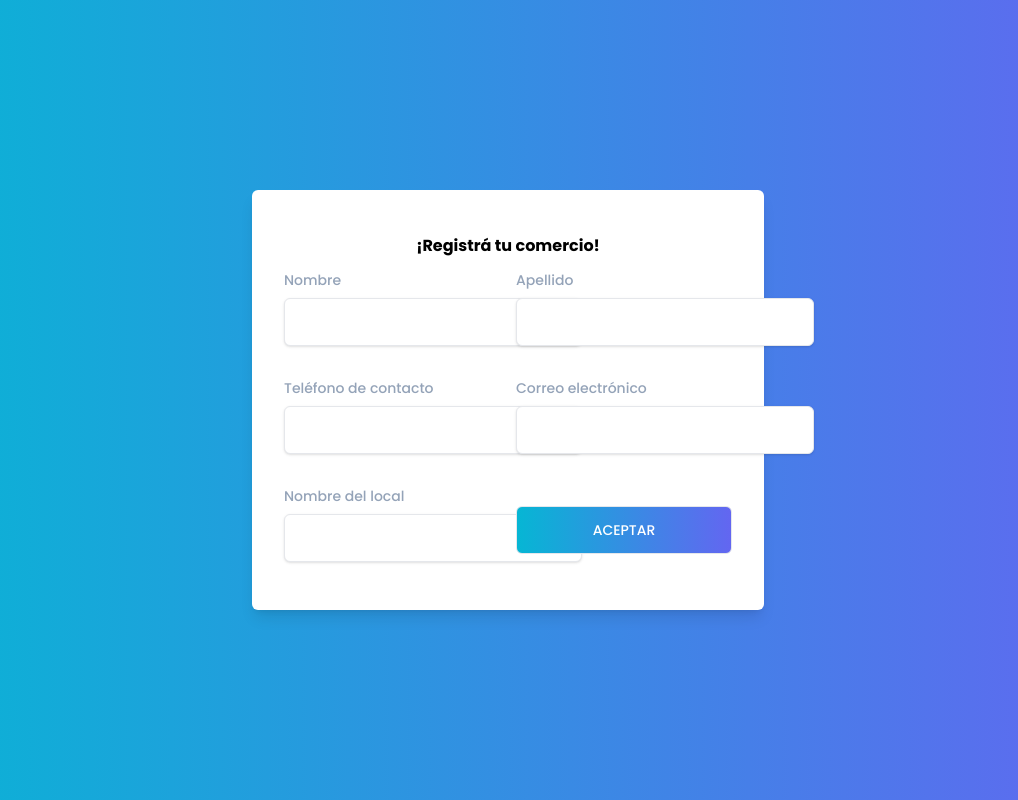
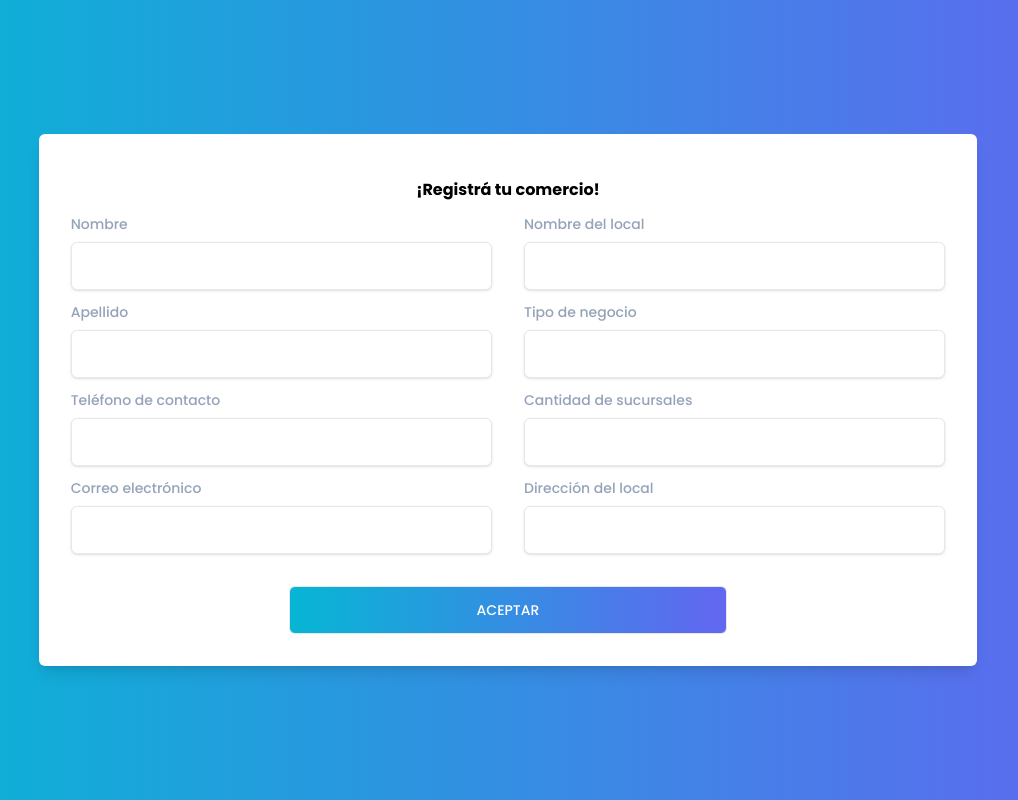
Before and after one commit to DiegoSantelices10/DyP_Aplicacion_Web, a Next.js app in the folder appweb/: page /signUp in a window 1280 px wide. Shown: the whole page, without its empty margins (132-1150 px from the left). Built offline with nearby package versions, Linux system fonts and the light colour scheme.

Commit message:
Update signUp.js

```diff
--- a/appweb/pages/signUp.js
+++ b/appweb/pages/signUp.js
@@ -8,74 +8,116 @@ export default function SignUp() {
 
 
         <div className="grid content-center rounded-md shadow-lg bg-white w-full
-          h-full p-8 lg:w-1/2 lg:h-auto md:w-11/12 md:h-auto">
+          h-full p-8 lg:w-11/12 lg:h-auto md:w-11/12 md:h-auto">
           <div className="w-auto mx-auto py-3">
             <h1 className="font-bold"> ¡Registrá tu comercio!</h1>
           </div>
 
 
-          <form className="font-poppins grid grid-cols-2 gap-4">
+          <form className="font-poppins grid grid-cols-2 gap-x-8">
+
             <div>
               <label className="block mb-2 text-sm  text-slate-400" htmlFor="nombre">
                 Nombre
               </label>
               <input
-                className="h-12 px-3 py-2 text-sm leading-tight text-gray-700 border
+                className="w-full h-12 px-3 py-2 text-sm leading-tight text-gray-700 border
                            rounded-md shadow appearance-none focus:outline-none focus:shadow-outline"
                 id="nombre"
                 type="text"
                 placeholder=""
               />
             </div>
-            <div className="mb-1">
+
+
+            <div >
+              <label className="block mb-2 text-sm  text-slate-400" htmlFor="nomblocal">
+                Nombre del local
+              </label>
+              <input
+                className="w-full h-12 px-3 py-2 mb-3 text-sm leading-tight text-gray-700 border
+                     rounded-md shadow appearance-none focus:outline-none focus:shadow-outline"
+                id="nomblocal"
+                type="text"
+                placeholder=""
+              />
+            </div>
+
+
+
+            <div>
               <label className="block mb-2 text-sm  text-slate-400" htmlFor="apellido">
                 Apellido
               </label>
               <input
-                className="h-12 px-3 py-2 mb-3 text-sm leading-tight text-gray-700 border
+                className="w-full h-12 px-3 py-2 mb-3 text-sm leading-tight text-gray-700 border
                      rounded-md shadow appearance-none focus:outline-none focus:shadow-outline"
                 id="apellido"
-                type="apellido"
-                placeholder=""
-              />
-            </div>
-            <div className="mb-4">
-              <label className="block mb-2 text-sm  text-slate-400" htmlFor="tel">
-                Teléfono de contacto
-              </label>
-              <input
-                className="h-12 px-3 py-2 text-sm leading-tight text-gray-700 border
-                           rounded-md shadow appearance-none focus:outline-none focus:shadow-outline"
-                id="tel"
                 type="text"
                 placeholder=""
               />
             </div>
-            <div className="mb-4">
+            <div >
+              <label className="block mb-2 text-sm  text-slate-400" htmlFor="tiponegocio">
+                Tipo de negocio
+              </label>
+              <input
+                className="w-full h-12 px-3 py-2 mb-3 text-sm leading-tight text-gray-700 border
+                     rounded-md shadow appearance-none focus:outline-none focus:shadow-outline"
+                id="tiponegocio"
+                type="text"
+                placeholder=""
+              />
+            </div>
+            <div >
+              <label className="block mb-2 text-sm  text-slate-400" htmlFor="telefcontacto">
+                Teléfono de contacto
+              </label>
+              <input
+                className="w-full h-12 px-3 py-2 mb-3 text-sm leading-tight text-gray-700 border
+                     rounded-md shadow appearance-none focus:outline-none focus:shadow-outline"
+                id="telefcontacto"
+                type="text"
+                placeholder=""
+              />
+            </div>
+            <div >
+              <label className="block mb-2 text-sm  text-slate-400" htmlFor="cantsuc">
+                Cantidad de sucursales
+              </label>
+              <input
+                className="w-full h-12 px-3 py-2 mb-3 text-sm leading-tight text-gray-700 border
+                     rounded-md shadow appearance-none focus:outline-none focus:shadow-outline"
+                id="cantsuc"
+                type="text"
+                placeholder=""
+              />
+            </div>
+            <div >
               <label className="block mb-2 text-sm  text-slate-400" htmlFor="email">
                 Correo electrónico
               </label>
               <input
-                className="h-12 px-3 py-2 text-sm leading-tight text-gray-700 border
-                           rounded-md shadow appearance-none focus:outline-none focus:shadow-outline"
+                className="w-full h-12 px-3 py-2 mb-3 text-sm leading-tight text-gray-700 border
+                     rounded-md shadow appearance-none focus:outline-none focus:shadow-outline"
                 id="email"
                 type="text"
                 placeholder=""
               />
             </div>
-            <div className="mb-4">
-            <label className="block mb-2 text-sm  text-slate-400" htmlFor="nomblocal">
-                Nombre del local
+            <div >
+              <label className="block mb-2 text-sm  text-slate-400" htmlFor="direlocal">
+                Dirección del local
               </label>
               <input
-                className="h-12 px-3 py-2 text-sm leading-tight text-gray-700 border
-                           rounded-md shadow appearance-none focus:outline-none focus:shadow-outline"
-                id="nomblocal"
+                className="w-full h-12 px-3 py-2 mb-3 text-sm leading-tight text-gray-700 border
+                     rounded-md shadow appearance-none focus:outline-none focus:shadow-outline"
+                id="direlocal"
                 type="text"
                 placeholder=""
               />
             </div>
-            <button className="mx-auto w-full py-2 h-12 mt-5
+            <button className="col-span-2 mx-auto w-1/2 py-2 h-12 mt-5
                                     rounded-md  text-sm
                                     border text-white bg-gradient-to-r
                                     from-cyan-500 to-indigo-500 "
```
